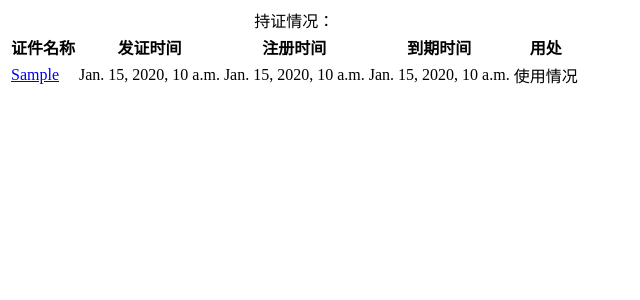
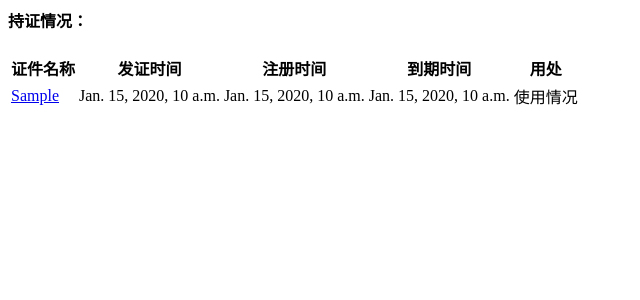
Before and after one commit to coolre/djangoWeb, a Django app: template person/templates/person_detail_certificate.html in a window 1280 px wide. Shown: the top 300 px of the page, without its empty margins (0-640 px from the left). Run offline with Django 3.2, Linux system fonts and the light colour scheme; the template is opened without the code that fills it: most values are stand-ins (such as "Sample title", 1, 10 or a date in 2020); some libraries are stand-ins or nearby versions.

Commit message:
certificate rename

```diff
--- a/person/tables.py
+++ b/person/tables.py
@@ -20,7 +20,7 @@ class ContractTable(tables.Table):
 
     class Meta:
         model = Contract
-        attrs = {'class': 'table table-bordered table-striped table-hover'}
+        attrs = {'class': 'table   table-sm table-hover'}
         exclude = ('created_at', 'updated_at','state')
         # template = 'django_tables2/bootstrap.html'
 
@@ -33,7 +33,7 @@ class WorkrecordTable(tables.Table):
 
     class Meta:
         model = WorkRecord
-        attrs = {'class': 'table table-bordered table-striped table-hover'}
+        attrs = {'class': 'table table-sm table-hover'}
         exclude = ('created_at', 'updated_at', 'state')
         # template = 'django_tables2/bootstrap.html'person
 
@@ -44,6 +44,6 @@ class CertificateTable(tables.Table):
 
     class Meta:
         model = Certificate
-        attrs = {'class': 'table table-bordered table-striped table-hover'}
+        attrs = {'class': 'table table-bordered table-sm table-hover'}
         exclude = ('created_at', 'updated_at', 'state')
         # template = 'django_tables2/bootstrap.html'person
--- a/person/templates/person_detail_certificate.html
+++ b/person/templates/person_detail_certificate.html
@@ -1,8 +1,6 @@
 <div class="bs-callout bs-callout-warning">
-
-    <dl class="dl-horizontal">
-        <table class="table table-condensed">
-        <caption>持证情况：</caption>
+ <h4>持证情况：</h4>
+        <table class="table table-sm table-hover">
         <thead>
         <tr>
 
@@ -26,6 +24,5 @@
         {% endfor %}
         </tbody>
         </table>
-    </dl>
 
 </div>
--- a/person/templates/person_detail_contact.html
+++ b/person/templates/person_detail_contact.html
@@ -5,7 +5,7 @@
       <div class="card-body row">
           <div class="col-sm-4">
            <a href="{{ MEDIA_URL }}{{ person.avatar }}">
-               <img class="card-img-left" src="{{ MEDIA_URL }}{{ person.avatar }}"  width="148" height="206" ></a></div>
+               <img class="img-thumbnail" src="{{ MEDIA_URL }}{{ person.avatar }}" ></a></div>
            <div class="col-sm-8">
               <h4 class="card-title">基本信息</h4>
               <dl class="row">
--- a/person/views.py
+++ b/person/views.py
@@ -80,8 +80,8 @@ class CertificateDetailView(DetailView):
 
     def get_context_data(self, **kwargs):
         context = super(CertificateDetailView, self).get_context_data(**kwargs)
-        context['certificate_record_list'] = CertificateRecod.objects.filter(paper_id=self.kwargs['Certificate_id'])
-        context['certificate_photo'] = CertificatePhoto.objects.filter(paper_id=self.kwargs['Certificate_id'])
+        context['certificate_record_list'] = CertificateRecod.objects.filter(certificate_id=self.kwargs['Certificate_id'])
+        context['certificate_photo'] = CertificatePhoto.objects.filter(certificate_id=self.kwargs['Certificate_id'])
         # context['certificate_list'] = Certificate.objects.filter(person_id=self.kwargs['person_id'])
         # print(context)
         return context
```
Also changed, not shown: person/models.py (+4 -4 lines), requirements.txt (+4 -4 lines).
